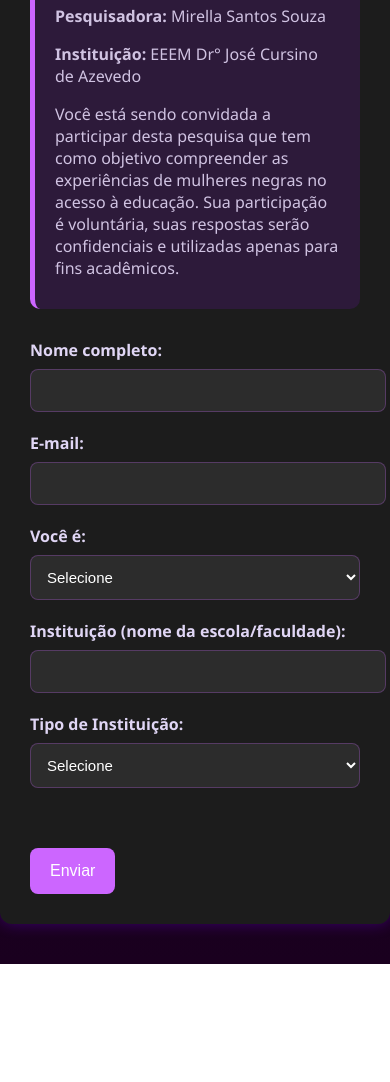
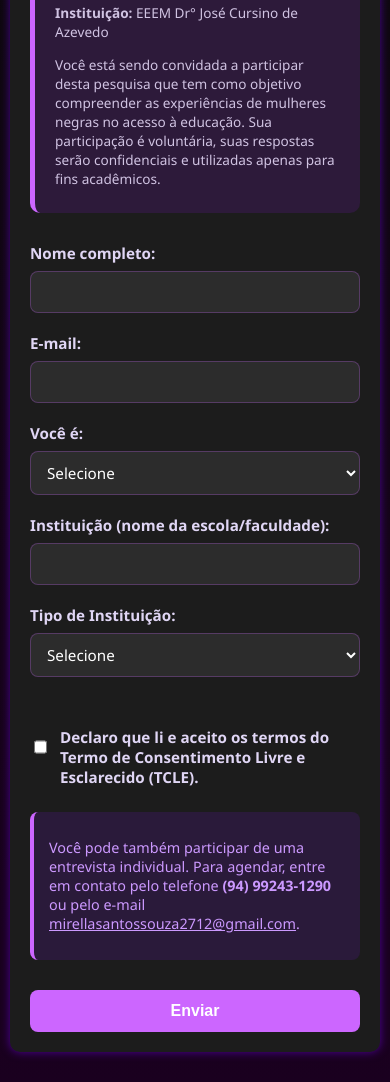
Before and after one commit to lunacastro4/formulario-pesquisa2, a plain HTML site: page index.html in a window 390 px wide. Shown: the part 313-1395 px from the top of the page. Before the commit the page ends 1277 px from the top, so only its background shows below. Drawn offline with Linux system fonts and the light colour scheme.

Commit message:
Update index.html

```diff
--- a/index.html
+++ b/index.html
@@ -1,22 +1,33 @@
 <!DOCTYPE html>
 <html lang="pt-BR">
 <head>
-  <meta charset="UTF-8">
+  <meta charset="UTF-8" />
+  <meta name="viewport" content="width=device-width, initial-scale=1" />
   <title>Pesquisa - Mulheres Negras e Educação</title>
   <style>
+    /* Reset simples */
+    *, *::before, *::after {
+      box-sizing: border-box;
+    }
+
     body {
-      font-family: 'Segoe UI', sans-serif;
+      font-family: 'Segoe UI', Tahoma, Geneva, Verdana, sans-serif;
       background: linear-gradient(to bottom, #0a0a0a, #1a001f);
       color: #f4f4f4;
       margin: 0;
-      padding: 0;
+      padding: 0 15px;
+      min-height: 100vh;
+      display: flex;
+      justify-content: center;
+      align-items: flex-start;
     }
 
     .container {
       max-width: 750px;
-      margin: 40px auto;
+      width: 100%;
+      margin: 40px 0;
       background-color: #1c1c1c;
-      padding: 30px;
+      padding: 30px 40px;
       border-radius: 12px;
       box-shadow: 0 0 15px #7a00ff55;
     }
@@ -26,6 +37,8 @@
       border-bottom: 2px solid #cc66ff33;
       padding-bottom: 5px;
       margin-bottom: 20px;
+      font-weight: 700;
+      font-size: 1.8rem;
     }
 
     label {
@@ -33,21 +46,37 @@
       margin-top: 20px;
       font-weight: 600;
       color: #e0d6f5;
+      font-size: 1rem;
     }
 
-    select, input[type="text"], input[type="email"], textarea {
+    select,
+    input[type="text"],
+    input[type="email"],
+    textarea {
       width: 100%;
-      padding: 12px;
+      padding: 12px 15px;
       background: #2c2c2c;
       border: 1px solid #cc66ff44;
       border-radius: 8px;
       color: #fff;
       margin-top: 8px;
-      font-size: 15px;
+      font-size: 1rem;
+      transition: border-color 0.3s ease;
+      font-family: inherit;
+      resize: vertical;
+    }
+
+    select:focus,
+    input[type="text"]:focus,
+    input[type="email"]:focus,
+    textarea:focus {
+      border-color: #cc66ff;
+      outline: none;
+      background: #3b2a58;
     }
 
     textarea {
-      resize: vertical;
+      min-height: 70px;
     }
 
     button {
@@ -56,9 +85,11 @@
       padding: 14px 20px;
       border: none;
       border-radius: 8px;
-      font-size: 16px;
+      font-size: 1.1rem;
       margin-top: 30px;
       cursor: pointer;
+      font-weight: 700;
+      width: 100%;
       transition: background 0.3s;
     }
 
@@ -68,19 +99,96 @@
 
     .tcle {
       background-color: #2d1a3a;
-      padding: 20px;
+      padding: 20px 25px;
       border-radius: 10px;
       border-left: 5px solid #cc66ff;
       margin-bottom: 30px;
+      font-size: 0.9rem;
+      line-height: 1.4;
+      color: #d0c3e2;
     }
 
     .tcle p {
-      color: #d0c3e2;
       margin-bottom: 10px;
     }
 
     .question-group {
       margin-top: 30px;
+    }
+
+    .consentimento {
+      margin-top: 30px;
+      color: #d8c8ff;
+      font-size: 0.95rem;
+      display: flex;
+      align-items: center;
+      gap: 10px;
+    }
+
+    .consentimento input[type="checkbox"] {
+      width: 18px;
+      height: 18px;
+      cursor: pointer;
+    }
+
+    .info-entrevista {
+      margin-top: 25px;
+      font-size: 0.95rem;
+      color: #cc99ff;
+      background-color: #2a1a3a;
+      padding: 15px 20px;
+      border-radius: 8px;
+      border-left: 4px solid #cc66ff;
+    }
+
+    /* Responsividade para telas menores (celulares) */
+    @media (max-width: 480px) {
+      body {
+        padding: 10px;
+        align-items: stretch;
+      }
+
+      .container {
+        padding: 20px;
+        margin: 20px 0;
+        border-radius: 10px;
+        box-shadow: 0 0 10px #7a00ff88;
+      }
+
+      h2 {
+        font-size: 1.5rem;
+      }
+
+      label {
+        font-size: 0.95rem;
+      }
+
+      select,
+      input[type="text"],
+      input[type="email"],
+      textarea {
+        font-size: 0.95rem;
+        padding: 10px 12px;
+      }
+
+      button {
+        font-size: 1rem;
+        padding: 12px;
+      }
+
+      .tcle {
+        font-size: 0.85rem;
+        padding: 15px 20px;
+      }
+
+      .consentimento {
+        font-size: 0.9rem;
+      }
+
+      .info-entrevista {
+        font-size: 0.9rem;
+        padding: 12px 15px;
+      }
     }
   </style>
 </head>
@@ -97,10 +205,10 @@
     <form id="formulario">
 
       <label>Nome completo:</label>
-      <input type="text" name="nome" required>
+      <input type="text" name="nome" required />
 
       <label>E-mail:</label>
-      <input type="email" name="email" required>
+      <input type="email" name="email" required />
 
       <label>Você é:</label>
       <select name="tipo" id="tipo" required>
@@ -112,7 +220,7 @@
       </select>
 
       <label>Instituição (nome da escola/faculdade):</label>
-      <input type="text" name="instituicao" required>
+      <input type="text" name="instituicao" required />
 
       <label>Tipo de Instituição:</label>
       <select name="tipo_instituicao" required>
@@ -123,13 +231,22 @@
 
       <div id="perguntas-container" class="question-group"></div>
 
+      <div class="consentimento">
+        <input type="checkbox" id="aceito" required />
+        <label for="aceito">Declaro que li e aceito os termos do Termo de Consentimento Livre e Esclarecido (TCLE).</label>
+      </div>
+
+      <div class="info-entrevista">
+        <p>Você pode também participar de uma entrevista individual. Para agendar, entre em contato pelo telefone <strong>(94) 99243-1290</strong> ou pelo e-mail <a href="mailto:mirellasantossouza2712@gmail.com" style="color:#cc99ff; text-decoration: underline;">mirellasantossouza2712@gmail.com</a>.</p>
+      </div>
+
       <button type="submit">Enviar</button>
     </form>
   </div>
 
   <script>
-    const perguntasContainer = document.getElementById('perguntas-container');
-    const tipoSelect = document.getElementById('tipo');
+    const perguntasContainer = document.getElementById("perguntas-container");
+    const tipoSelect = document.getElementById("tipo");
 
     const perguntas = {
       universitaria: [
@@ -142,7 +259,7 @@
         "Você trabalha enquanto estuda?",
         "Sente dificuldade de acesso a materiais de estudo?",
         "Acredita que o diploma te dará melhores oportunidades?",
-        "Já pensou em desistir da universidade?"
+        "Já pensou em desistir da universidade?",
       ],
       medio_publica: [
         "Você sente que sua escola tem estrutura adequada?",
@@ -154,7 +271,7 @@
         "Você pretende fazer faculdade?",
         "Já pensou em abandonar os estudos?",
         "Sente apoio da família para continuar estudando?",
-        "Participa de algum projeto extracurricular?"
+        "Participa de algum projeto extracurricular?",
       ],
       medio_privada: [
         "Você sente diferença entre colegas por classe social?",
@@ -166,7 +283,7 @@
         "Você pretende estudar fora do país?",
         "Sente-se representada nas aulas?",
         "Sua escola oferece bolsas para alunos negros?",
-        "Já pensou em mudar de escola por questões raciais?"
+        "Já pensou em mudar de escola por questões raciais?",
       ],
       trabalhadora: [
         "Você trabalha atualmente?",
@@ -178,19 +295,19 @@
         "Você sente que o ambiente escolar/universitário entende suas dificuldades?",
         "Você já sofreu discriminação no trabalho ou na escola por ser mulher negra?",
         "Você conhece outras mulheres negras que também trabalham e estudam?",
-        "Você acredita que seus estudos vão te ajudar a conquistar melhores oportunidades no trabalho?"
-      ]
+        "Você acredita que seus estudos vão te ajudar a conquistar melhores oportunidades no trabalho?",
+      ],
     };
 
-    tipoSelect.addEventListener('change', () => {
+    tipoSelect.addEventListener("change", () => {
       const tipo = tipoSelect.value;
       perguntasContainer.innerHTML = "";
 
       if (tipo && perguntas[tipo]) {
         perguntas[tipo].forEach((pergunta, index) => {
-          const label = document.createElement('label');
+          const label = document.createElement("label");
           label.textContent = `${index + 1}. ${pergunta}`;
-          const textarea = document.createElement('textarea');
+          const textarea = document.createElement("textarea");
           textarea.name = `resposta_${index + 1}`;
           textarea.rows = 2;
           perguntasContainer.appendChild(label);
@@ -199,7 +316,13 @@
       }
     });
 
-    document.getElementById('formulario').addEventListener('submit', function (e) {
+    document.getElementById("formulario").addEventListener("submit", function (e) {
+      if (!document.getElementById("aceito").checked) {
+        e.preventDefault();
+        alert("Você precisa aceitar os termos do TCLE para enviar o formulário.");
+        return;
+      }
+
       e.preventDefault();
 
       const dados = new FormData(this);
```
